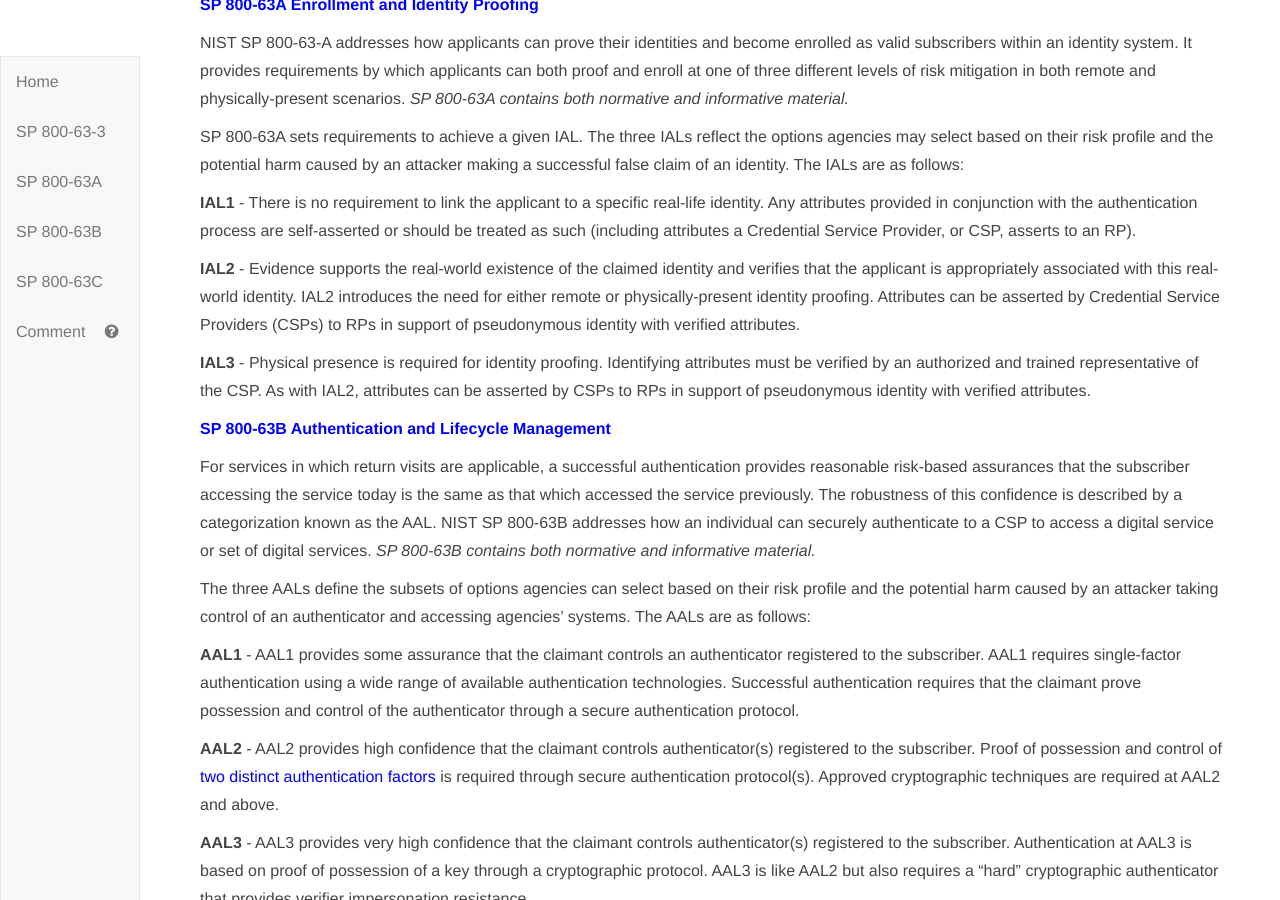
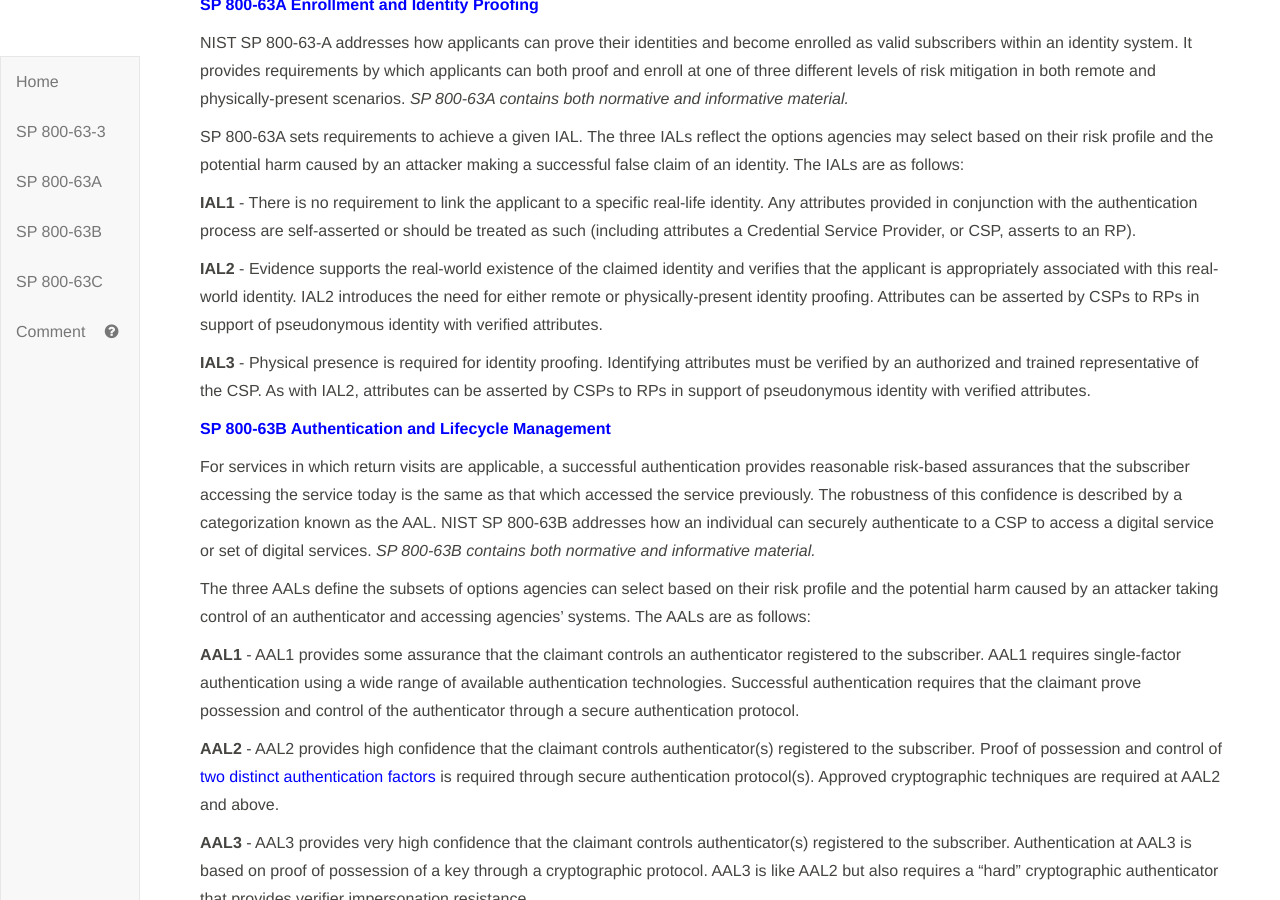
Before and after one commit to usnistgov/800-63-3, a Jekyll site: the page built from sp800-63-3/cover.md, in a window 1280 px wide and 900 px high, scrolled down 4924 px. Built offline with Jekyll 4.4.1, drawn with Linux system fonts in a browser that asks for light colours; our own code applies the rules of GitHub Pages for plain Markdown files.

Commit message:
Update cover.md

```diff
--- a/sp800-63-3/cover.md
+++ b/sp800-63-3/cover.md
@@ -222,7 +222,7 @@
 
 **IAL1** - There is no requirement to link the applicant to a specific real-life identity. Any attributes provided in conjunction with the authentication process are self-asserted or should be treated as such (including attributes a Credential Service Provider, or CSP, asserts to an RP).
 
-**IAL2** - Evidence supports the real-world existence of the claimed identity and verifies that the applicant is appropriately associated with this real-world identity. IAL2 introduces the need for either remote or physically-present identity proofing.  Attributes can be asserted by Credential Service Providers (CSPs) to RPs in support of pseudonymous identity with verified attributes.
+**IAL2** - Evidence supports the real-world existence of the claimed identity and verifies that the applicant is appropriately associated with this real-world identity. IAL2 introduces the need for either remote or physically-present identity proofing.  Attributes can be asserted by CSPs to RPs in support of pseudonymous identity with verified attributes.
 
 **IAL3** - Physical presence is required for identity proofing. Identifying attributes must be verified by an authorized and trained representative of the CSP. As with IAL2, attributes can be asserted by CSPs to RPs in support of pseudonymous identity with verified attributes.
 
```
